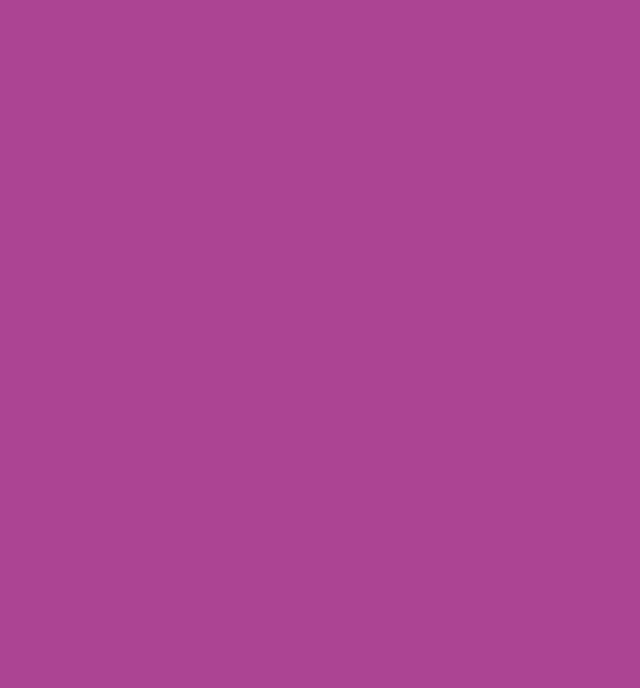
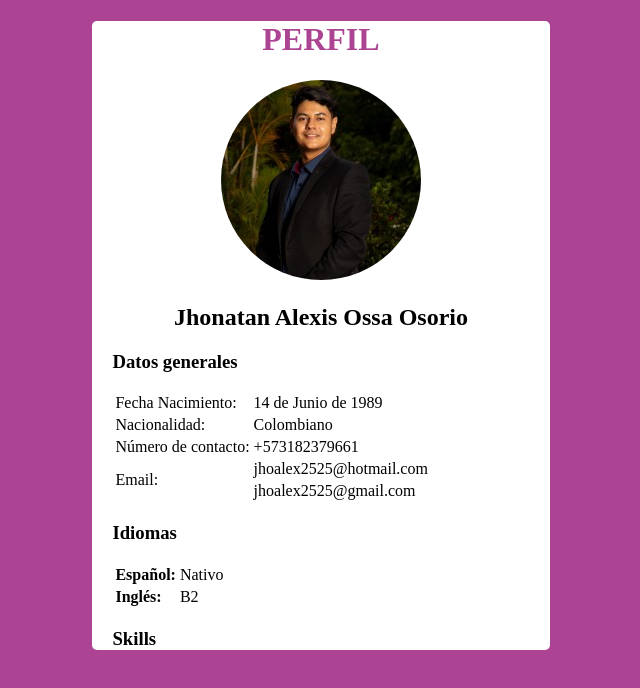
Before and after one commit to jhoalex2525/Curso-Programaci-n-B-sica-TechOriente, a plain HTML site: page 12122024index.html in a window 1280 px wide. Shown: the whole page, without its empty margins (319-959 px from the left). Drawn offline with nearby package versions, Linux system fonts and the light colour scheme.

Commit message:
Trabajo de página

```diff
--- a/11122024styles2.css
+++ b/11122024styles2.css
@@ -15,6 +15,7 @@ body{
     display: flex;
     flex-direction: column;
 }
+
 .colorfucsia{
     color: #AC4493;
 }
@@ -62,6 +63,20 @@ label{
     margin-bottom: 5px;
 }
 
+th, td{
+    text-align: start;
+}
+
+/* Estilos imagenes */
+.imagenredonda{
+    border-radius: 100%;
+}
+
+.imagen-centro{
+    display: flexbox;
+    text-align: center;
+}
+
 /* iconos de google */
 span.size-40 {
     font-size: 40px;
--- a/12122024index.html
+++ b/12122024index.html
@@ -10,7 +10,60 @@
 </head>
 
 <body>
-
+    <div id="container">
+        <div>
+            <h1 class="colorfucsia">PERFIL</h1>
+        </div>
+        <div class="imagen-centro">
+            <img class="imagenredonda" src="./images/perfil.jpg" alt="Foto de perfil de Jhonatan Alexis Ossa Osorio">
+            <h2>Jhonatan Alexis Ossa Osorio</h2>
+        </div>
+        <div>
+            <h3>Datos generales</h3>
+        </div>
+        <div>
+            <table>
+                <tr>
+                    <td>Fecha Nacimiento: </td>
+                    <td>14 de Junio de 1989</td>
+                </tr>
+                <tr>
+                    <td>Nacionalidad: </td>
+                    <td>Colombiano</td>
+                </tr>
+                <tr>
+                    <td>Número de contacto: </td>
+                    <td>+573182379661</td>
+                </tr>
+                <tr>
+                    <td rowspan="2">Email: </td>
+                    <td>jhoalex2525@hotmail.com</td>
+                </tr>
+                <tr>
+                    <td>jhoalex2525@gmail.com</td>
+                </tr>
+            </table>
+        </div>
+        <div>
+            <h3>Idiomas</h3>
+        </div>
+        <div>
+            <table>
+                <tr>
+                    <th>Español: </th>
+                    <td>Nativo</td>
+                </tr>
+                <tr>
+                    <th>Inglés: </th>
+                    <td>B2</td>
+                </tr>
+            </table>
+        </div>
+        <div>
+            <h3>Skills</h3>
+        </div>
+        <div></div>
+    </div>
 </body>
 
 </html>
```
Also changed, not shown: images/perfil.jpg (added).
